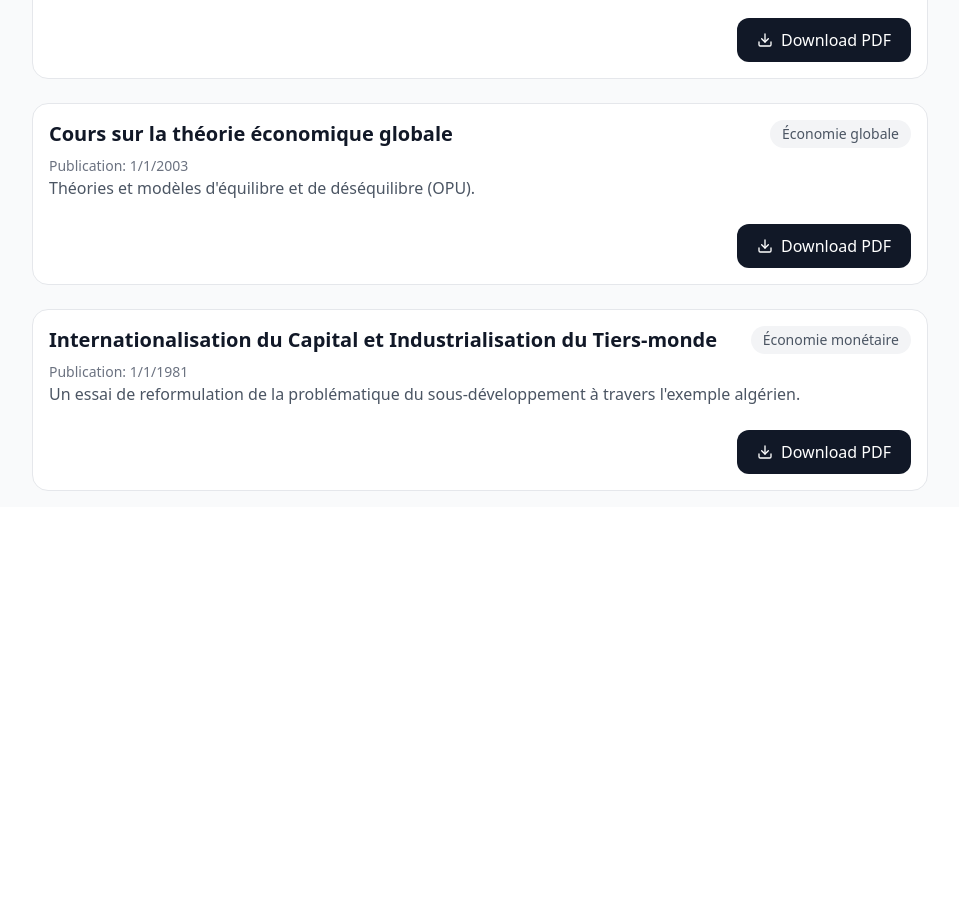
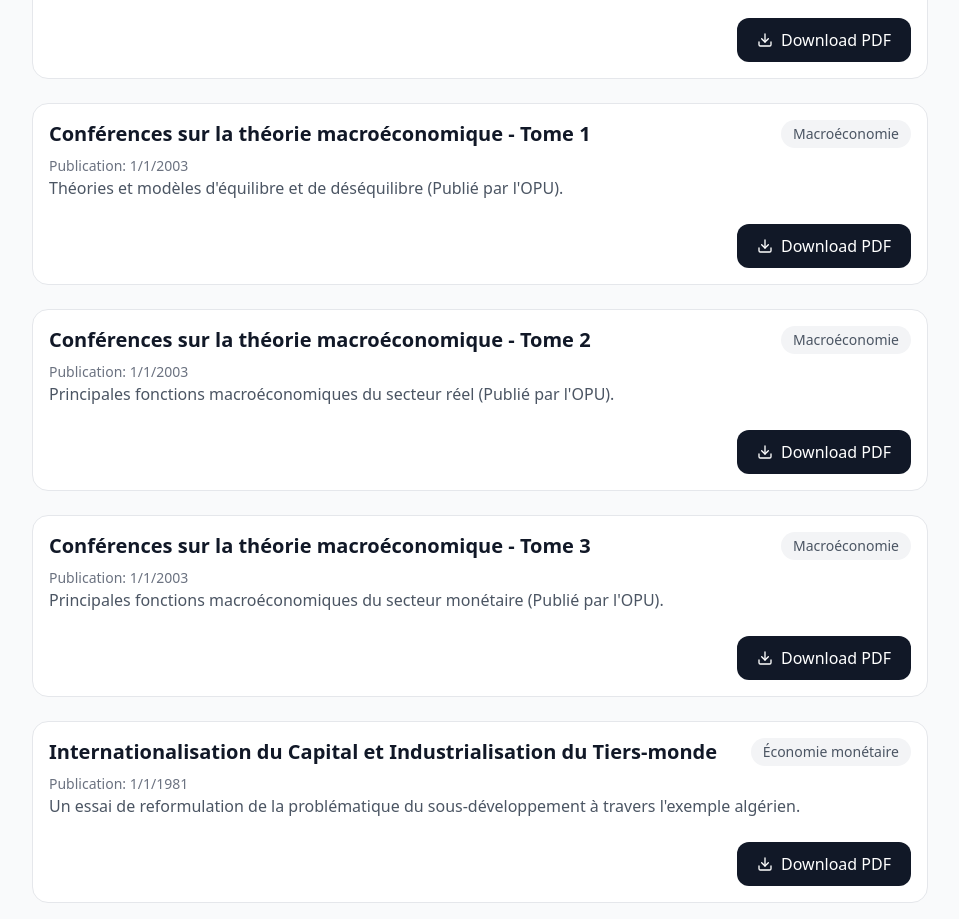
Before and after one commit to AITechNassim/mci, a React (Create React App) app: page / in a window 1280 px wide. Shown: the part 6780-7699 px from the top of the page, without its empty margins (160-1119 px from the left). Before the commit the page ends 7287 px from the top, so only its background shows below. Built offline with nearby package versions, Linux system fonts and the light colour scheme.

Commit message:
- fix typos

```diff
--- a/src/App.js
+++ b/src/App.js
@@ -232,18 +232,32 @@ function App() {
             "pdfUrl": "https://drive.google.com/file/d/1Lksj5XiQgG2nhcE--MQ9OVzwrneYHYD1/view?usp=sharing"
         },
         {
-            "title": "Cours sur la théorie économique globale",
-            "description": "Théories et modèles d'équilibre et de déséquilibre (OPU).",
-            "category": "Économie globale",
+            "title": "Conférences sur la théorie macroéconomique - Tome 1",
+            "description": "Théories et modèles d'équilibre et de déséquilibre (Publié par l'OPU).",
+            "category": "Macroéconomie",
             "publishDate": "2003-01-01",
-            "pdfUrl": "https://drive.google.com/file/d/1SzG23JnaPlOCA0bWgmLEgIZZ2gPlp46P/view?usp=sharing"
+            "pdfUrl": "https://drive.google.com/file/d/1MQr2eCa_GFHE0IMymnLidI6UFpXPOEKh/view?usp=sharing"
+        },
+        {
+            "title": "Conférences sur la théorie macroéconomique - Tome 2",
+            "description": "Principales fonctions macroéconomiques du secteur réel (Publié par l'OPU).",
+            "category": "Macroéconomie",
+            "publishDate": "2003-01-01",
+            "pdfUrl": "https://drive.google.com/file/d/1Lc9O5wBr0xfUGGIdDb9VJMJ8YGWEjgX6/view?usp=sharing"
+        },
+        {
+            "title": "Conférences sur la théorie macroéconomique - Tome 3",
+            "description": "Principales fonctions macroéconomiques du secteur monétaire (Publié par l'OPU).",
+            "category": "Macroéconomie",
+            "publishDate": "2003-01-01",
+            "pdfUrl": "https://drive.google.com/file/d/1CiAW2N3C40nUjo6VslSi-2C8zs9DvSG2/view?usp=sharing"
         },
         {
             "title": "Internationalisation du Capital et Industrialisation du Tiers-monde",
             "description": "Un essai de reformulation de la problématique du sous-développement à travers l'exemple algérien.",
             "category": "Économie monétaire",
             "publishDate": "1981-01-01",
-            "pdfUrl": "https://drive.google.com/file/d/1T30CqnCyT2GD2MrScqapFkpRhxpCjBm-/view?usp=sharing"
+            "pdfUrl": "https://drive.google.com/file/d/1n7n4LAUnzc7v1zikfgxOyoUbKI2Exh4U/view?usp=sharing"
         }
     ];
 
```
Also changed, not shown: 7 other files (tests, documents, lock files or other folders).
